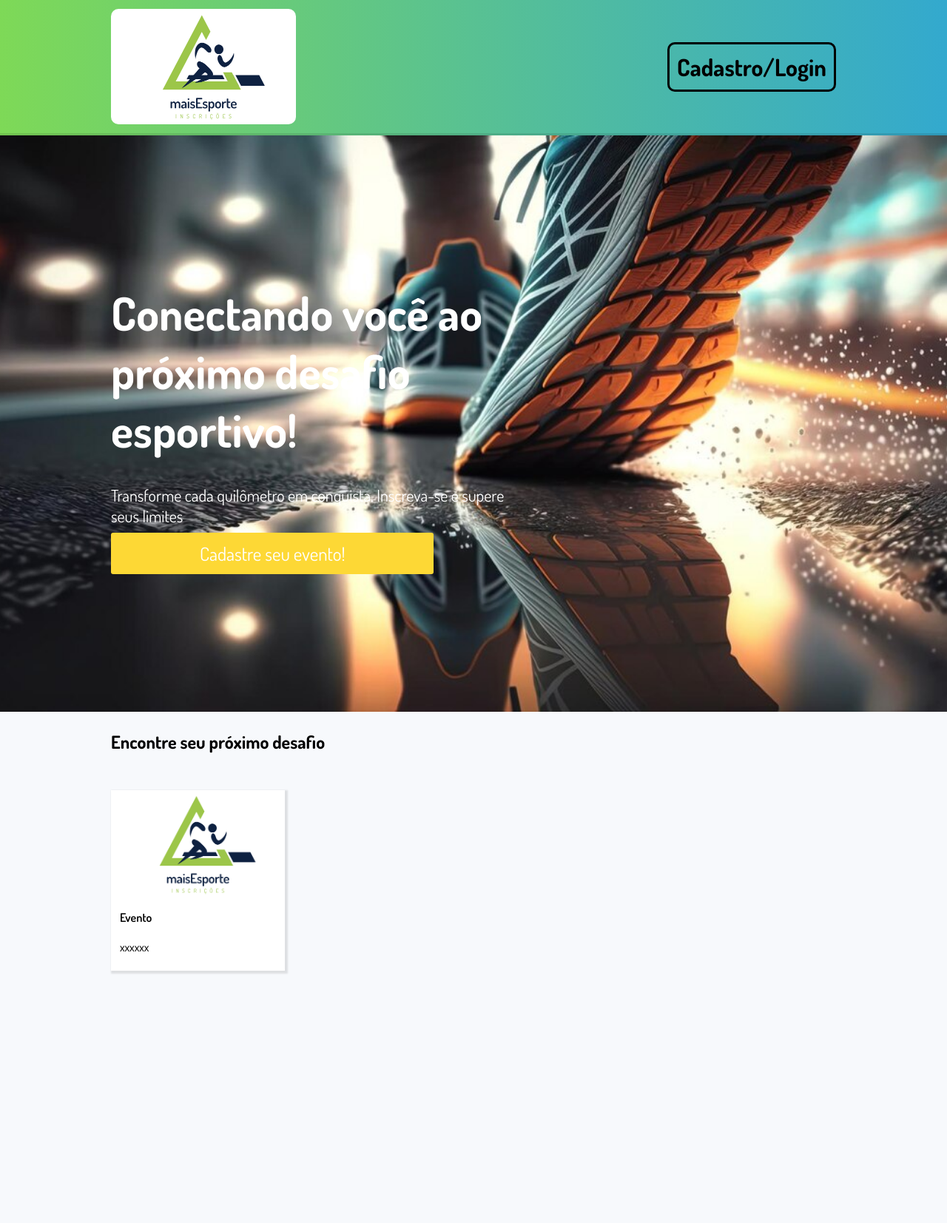
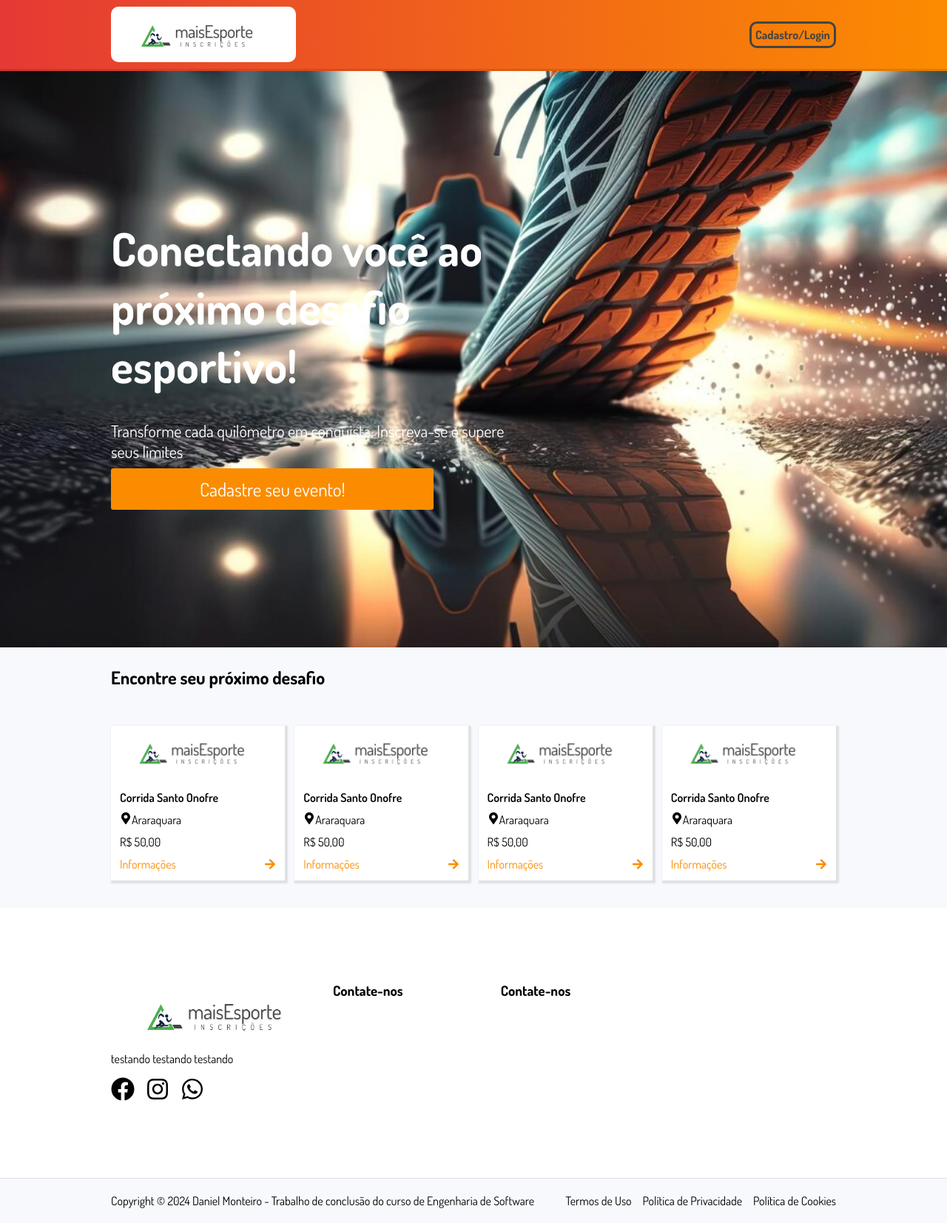
Before and after one commit to danielMonteiro84/maisesporte, a React (Create React App) app in the folder maisesporte/: page / in a window 1280 px wide. Shown: the whole page at 74% size. Before the commit the page ends 1349 px from the top, so only its background shows below. Built offline with nearby package versions, Linux system fonts and the light colour scheme.

Commit message:
finalizado a pagina home com as estilizações

```diff
--- a/maisesporte/src/App.jsx
+++ b/maisesporte/src/App.jsx
@@ -1,5 +1,6 @@
 import Header from "./components/Header";
 import Banner from "./components/Banner";
+import Footer from "./components/Footer";
 import Global from "./styles/Global";
 import Home from "./pages/Home";
 
@@ -9,6 +10,7 @@ function App() {
       <Header />
       <Banner />
       <Home />
+      <Footer />
       <Global />
     </div>
   );
--- a/maisesporte/src/components/Banner/styles.js
+++ b/maisesporte/src/components/Banner/styles.js
@@ -24,7 +24,7 @@ export const Text = styled.div`
     font-size: 22px;
   }
   span {
-    background-color: #fdd835;
+    background-color: #fb8c00;
     border: 0;
     color: #ffffff;
     font-size: 25px;
--- a/maisesporte/src/components/Card/index.jsx
+++ b/maisesporte/src/components/Card/index.jsx
@@ -1,5 +1,6 @@
 import React from "react";
 import { Container, Description, Img, Itens } from "./styles";
+import { FaMapMarkerAlt, FaArrowRight } from "react-icons/fa";
 
 const Card = () => {
   return (
@@ -8,11 +9,17 @@ const Card = () => {
         <img src="/assets/logo.png" alt="" />
       </Img>
       <Description>
-        <h4>Evento</h4>
+        <h4>Corrida Santo Onofre</h4>
         <Itens>
-          <span></span>
-          <span>xxxxxx</span>
+          <span>
+            <FaMapMarkerAlt />
+            Araraquara
+          </span>
+          <span>R$ 50,00</span>
         </Itens>
+        <a href="#">
+          Informações <FaArrowRight />
+        </a>
       </Description>
     </Container>
   );
--- a/maisesporte/src/components/Card/styles.js
+++ b/maisesporte/src/components/Card/styles.js
@@ -22,6 +22,7 @@ export const Description = styled.div`
     justify-content: space-between;
     align-items: center;
     color: #fb8c00;
+    text-decoration: none;
   }
   h4 {
     font-size: 1rem;
--- /dev/null
+++ b/maisesporte/src/components/Footer/index.jsx
@@ -0,0 +1,80 @@
+import React, { Fragment } from "react";
+import { FaFacebook, FaInstagram, FaWhatsapp } from "react-icons/fa";
+import { Container, Item, Copy } from "./styles";
+
+const Footer = () => {
+  return (
+    <Fragment>
+      <Container>
+        <Item>
+          <img src="/assets/logo.png" alt="" />
+          <p>testando testando testando</p>
+          <nav>
+            <li>
+              <span>
+                <FaFacebook size={32} />
+              </span>
+            </li>
+            <li>
+              <span>
+                <FaInstagram size={32} />
+              </span>
+            </li>
+            <li>
+              <span>
+                <FaWhatsapp size={32} />
+              </span>
+            </li>
+          </nav>
+        </Item>
+        <Item>
+          <h3>Contate-nos</h3>
+          <ul>
+            <li>
+              <span></span>
+            </li>
+            <li>
+              <span></span>
+            </li>
+            <li>
+              <span></span>
+            </li>
+          </ul>
+        </Item>
+        <Item>
+          <h3>Contate-nos</h3>
+          <ul>
+            <li>
+              <span></span>
+            </li>
+            <li>
+              <span></span>
+            </li>
+            <li>
+              <span></span>
+            </li>
+          </ul>
+        </Item>
+      </Container>
+      <Copy>
+        <p>
+          Copyright © 2024 Daniel Monteiro - Trabalho de conclusão do curso de
+          Engenharia de Software
+        </p>
+        <ul>
+          <li>
+            <span>Termos de Uso</span>
+          </li>
+          <li>
+            <span>Política de Privacidade</span>
+          </li>
+          <li>
+            <span>Política de Cookies</span>
+          </li>
+        </ul>
+      </Copy>
+    </Fragment>
+  );
+};
+
+export default Footer;
--- /dev/null
+++ b/maisesporte/src/components/Footer/styles.js
@@ -0,0 +1,51 @@
+import styled from "styled-components";
+
+export const Container = styled.div`
+  display: grid;
+  grid-template-columns: 1fr 1fr 1fr 1fr;
+  padding: 100px 150px;
+  background-color: #ffffff;
+`;
+
+export const Item = styled.div`
+img{
+width: 300px;
+}
+h3{
+margin-bottom: 10px:
+}
+ul{
+list-style-type: none;
+li{
+padding: 12px 0;
+}
+}
+nav{
+list-style-type: none;
+display: flex;
+margin-top: 15px;
+li{
+span{
+margin-right: 15px;
+}
+}
+}
+`;
+
+export const Copy = styled.div`
+  display: flex;
+  justify-content: space-between;
+  align-items: center;
+  padding: 20px 150px;
+  border-top: 1px solid rgba(0, 0, 0, 0.1);
+  ul {
+    display: flex;
+    align-items: center;
+    li {
+      list-style-type: none;
+      span {
+        margin-left: 15px;
+      }
+    }
+  }
+`;
--- a/maisesporte/src/components/Header/styles.js
+++ b/maisesporte/src/components/Header/styles.js
@@ -1,13 +1,13 @@
 import styled from "styled-components";
 
 export const Container = styled.div`
-  padding: 90px 150px;
+  padding: 40px 150px;
   height: 96px;
   display: flex;
   justify-content: space-between;
   align-items: center;
   border-bottom: 3px solid rgba(0, 0, 0, 0.1);
-  background: linear-gradient(to right, #7ed957, #33a9ce);
+  background: linear-gradient(to right, #e53935, #fb8c00);
 `;
 
 export const Logo = styled.div`
@@ -28,14 +28,15 @@ export const Menu = styled.div`
     font-weight: bold;
     list-style-type: none;
     li {
-      border: 3px solid black;
+      border: 3px solid #444444;
       border-radius: 10px;
-      padding: 10px;
+      padding: 5px;
       span{
-      font-size: 2rem;
-      font-weight: 300:
+      color: #444444;
+      font-size: 1rem;
+      font-weight: 200:
       }
-      &:hover{
+      :hover{
       color: white;
       font-weight: bold;
       cursor: pointer
--- a/maisesporte/src/pages/Home/index.jsx
+++ b/maisesporte/src/pages/Home/index.jsx
@@ -3,14 +3,16 @@ import { Header, Wrapper } from "./styles";
 import Card from "../../components/Card";
 
 const Home = () => {
+  let Cards = [];
+  for (let i = 0; i < 4; i++) {
+    Cards.push(<Card Key={i} />);
+  }
   return (
     <Fragment>
       <Header>
         <h2>Encontre seu próximo desafio</h2>
       </Header>
-      <Wrapper>
-        <Card />
-      </Wrapper>
+      <Wrapper>{Cards}</Wrapper>
     </Fragment>
   );
 };
--- a/maisesporte/src/styles/Global.js
+++ b/maisesporte/src/styles/Global.js
@@ -25,6 +25,6 @@ export default createGlobalStyle`
     font-size: 1.2rem;
     font-weight: 400;
   }
-  ul{list-style-type: none;}
+  ul, nav {list-style-type: none;}
   a{text-decoration: none;}
 `;
```
Also changed, not shown: maisesporte/public/assets/logo.png.
